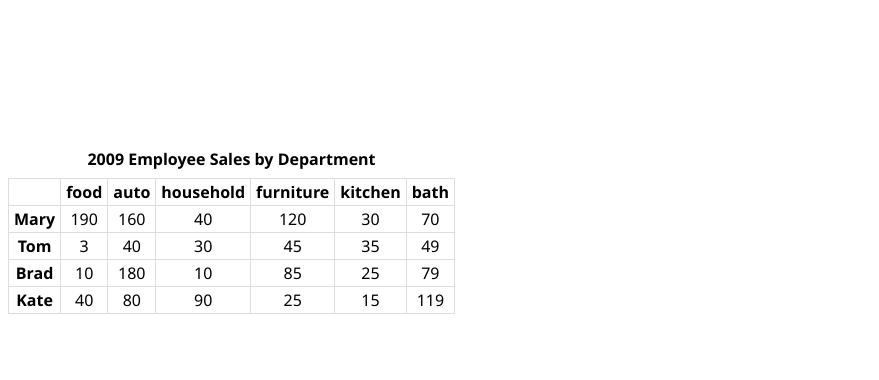
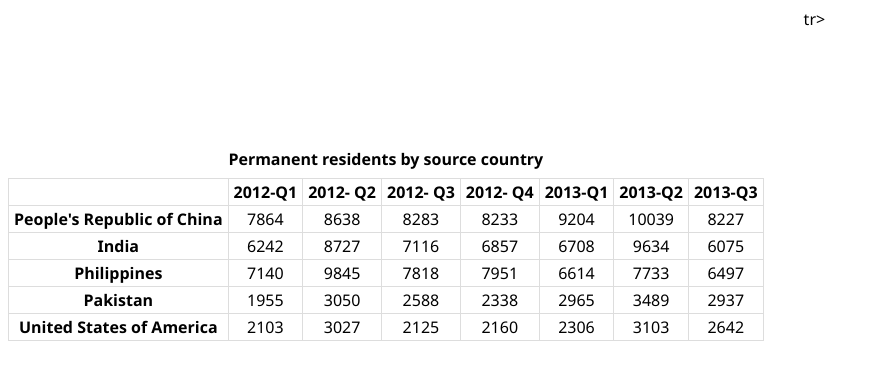
Before and after one commit to filamentgroup/jQuery-Visualize, a plain HTML site: page editable.html in a window 1280 px wide. Shown: the whole page, without its empty margins (0-879 px from the left). Drawn offline with Linux system fonts and the light colour scheme; a script that the page names is missing.

Commit message:
Update editable.html

```diff
--- a/editable.html
+++ b/editable.html
@@ -30,54 +30,69 @@
 <body>
 
 <table>
-	<caption>2009 Employee Sales by Department</caption>
+	<caption>Permanent residents by source country </caption>
 	<thead>
 		<tr>
 			<td></td>
-			<th scope="col">food</th>
-			<th scope="col">auto</th>
-			<th scope="col">household</th>
-			<th scope="col">furniture</th>
-			<th scope="col">kitchen</th>
-			<th scope="col">bath</th>
+			<th scope="col">2012-Q1</th>
+			<th scope="col">2012- Q2</th>
+			<th scope="col">2012- Q3</th>
+			<th scope="col">2012- Q4</th>
+			<th scope="col">2013-Q1</th>
+			<th scope="col">2013-Q2</th>
+			<th scope="col">2013-Q3</th>
 		</tr>
 	</thead>
 	<tbody>
 		<tr>
-			<th scope="row">Mary</th>
-			<td>190</td>
-			<td>160</td>
-			<td>40</td>
-			<td>120</td>
-			<td>30</td>
-			<td>70</td>
+			<th scope="row">People's Republic of China</th>
+			<td>7864</td>
+			<td>8638</td>
+			<td>8283</td>
+			<td>8233</td>
+			<td>9204</td>
+			<td>10039</td>
+			<td>8227</td>
 		</tr>
 		<tr>
-			<th scope="row">Tom</th>
-			<td>3</td>
-			<td>40</td>
-			<td>30</td>
-			<td>45</td>
-			<td>35</td>
-			<td>49</td>
+			<th scope="row">India</th>
+			<td>6242</td>
+			<td>8727</td>
+			<td>7116</td>
+			<td>6857</td>
+			<td>6708</td>
+			<td>9634</td>
+			<td>6075</td>
 		</tr>
 		<tr>
-			<th scope="row">Brad</th>
-			<td>10</td>
-			<td>180</td>
-			<td>10</td>
-			<td>85</td>
-			<td>25</td>
-			<td>79</td>
+			<th scope="row">Philippines</th>
+			<td>7140</td>
+			<td>9845</td>
+			<td>7818</td>
+			<td>7951</td>
+			<td>6614</td>
+			<td>7733</td>
+			<td>6497</td>
 		</tr>
 		<tr>
-			<th scope="row">Kate</th>
-			<td>40</td>
-			<td>80</td>
-			<td>90</td>
-			<td>25</td>
-			<td>15</td>
-			<td>119</td>
+			<th scope="row">Pakistan</th>
+			<td>1955</td>
+			<td>3050</td>
+			<td>2588</td>
+			<td>2338</td>
+			<td>2965</td>
+			<td>3489</td>
+			<td>2937</td>
+		</tr>
+		tr>
+			<th scope="row">United States of America</th>
+			<td>2103</td>
+			<td>3027</td>
+			<td>2125</td>
+			<td>2160</td>
+			<td>2306</td>
+			<td>3103</td>
+			<td>2642</td>
 		</tr>
 	</tbody>
 </table>
```
